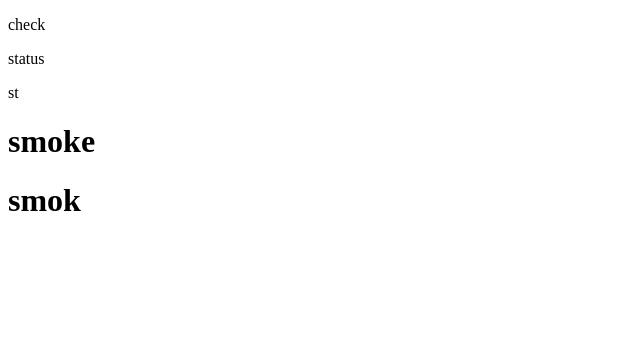
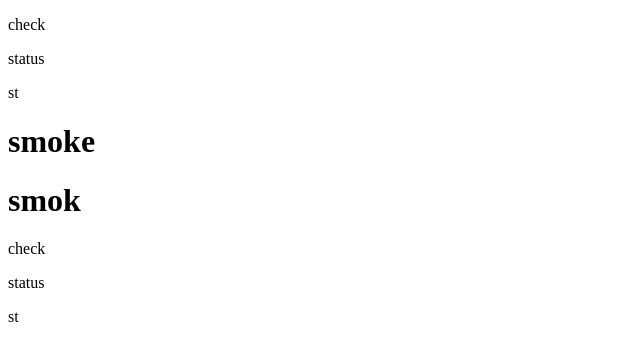
Before and after one commit to TalhaBinGhous/chek, a plain HTML site: page index.html in a window 1280 px wide. Shown: the whole page, without its empty margins (0-640 px from the left). Drawn offline with Linux system fonts and the light colour scheme.

Commit message:
index.html

```diff
--- a/index.html
+++ b/index.html
@@ -11,5 +11,12 @@
         <p>st</p>
     <h1>smoke</h1>
      <h1>smok</h1>
+<p>check</p>
+    <p>status</p>
+        <p>st</p>
+
+
+
+
 </body>
 </html>
```
